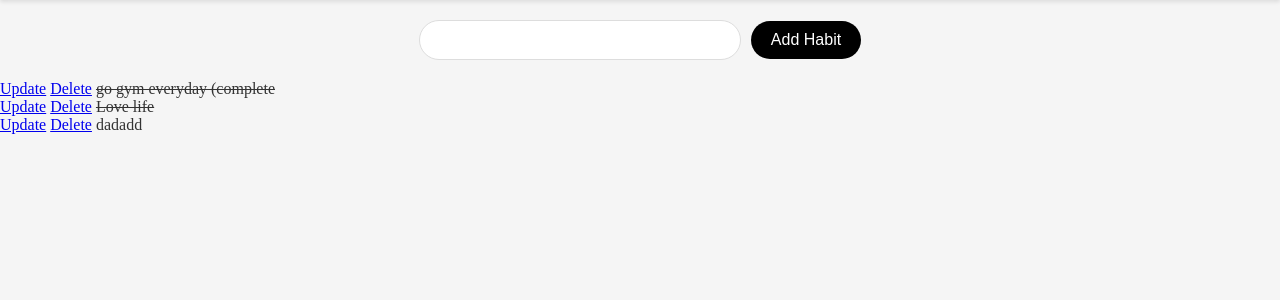
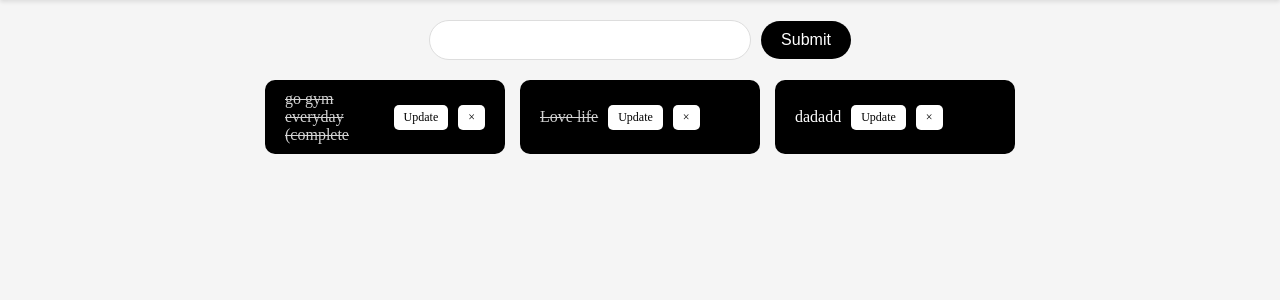
Before and after one commit to WhatTheyOnn/Django_Habit, a Django app: page / in a window 1280 px wide. Shown: the part 56-356 px from the top of the page. Run offline with Django 4.2, Linux system fonts and the light colour scheme; data comes from the database, SQL or seed files in the repository; both versions use the stored data as it was after the commit; some web fonts are replaced.

Commit message:
Styled the habit section to be simular to the mock ups added habit card classes to ascribe to every habit that is added had ai help me to add the "x" in the cards so it can look more modernand also easy to see. also changed the strike colour

```diff
--- a/habit_tracker/templates/Habit_tracker/list.html
+++ b/habit_tracker/templates/Habit_tracker/list.html
@@ -60,6 +60,47 @@
             border-radius: 25px;
             cursor: pointer;
         }
+        .habit-container {
+            display: flex;
+            justify-content: center;
+            flex-wrap: wrap;
+            gap: 15px;
+            margin: 20px auto;
+            width: 80%;
+        }
+        .habit-card {
+            background-color: black;
+            color: white;
+            border-radius: 10px;
+            padding: 10px 20px;
+            display: flex;
+            align-items: center;
+            gap: 10px;
+            width: 200px;
+            position: relative;
+        }
+        .habit-card a {
+            text-decoration: none;
+            font-size: 12px;
+            color: black;
+            background-color: white;
+            padding: 5px 10px;
+            border-radius: 5px;
+            cursor: pointer;
+        }
+        .habit-card a.delete {
+            background-color: red;
+            color: white;
+            font-size: 10px;
+            padding: 3px 7px;
+            position: absolute;
+            top: 5px;
+            right: 5px;
+            border-radius: 50%;
+        }
+        strike {
+            color: lightgray;
+            text-decoration: line-through;}
     </style>
 </head>
 <body>
@@ -71,20 +112,25 @@
 <form method="POST" action="/">
     {% csrf_token %}
     {{form.title}}
-    <input type="submit" value="Add Habit">
+
+    <input type="submit" value="Submit">
 </form>
 
+<div class="habit-container">
+    {% for habit in habits %}
+    <div class="habit-card">
 
-    {% for habit in habits %}
-    <div>
-        <a href="{% url 'habit_update' habit.id %}"> Update</a>
-        <a href="{% url 'delete' habit.id %}"> Delete</a>
 
         {% if habit.completed == True %}
         <strike>{{habit}}</strike>
         {% else %}
         <span>{{habit}}</span>
+
         {% endif %}
-
+        <a href="{% url 'habit_update' habit.id %}"> Update</a>
+        <a href="{% url 'delete' habit.id %}"> &times;</a>
     </div>
     {% endfor %}
+</div>
+</body>
+</html>
```
Also changed, not shown: db.sqlite3.
